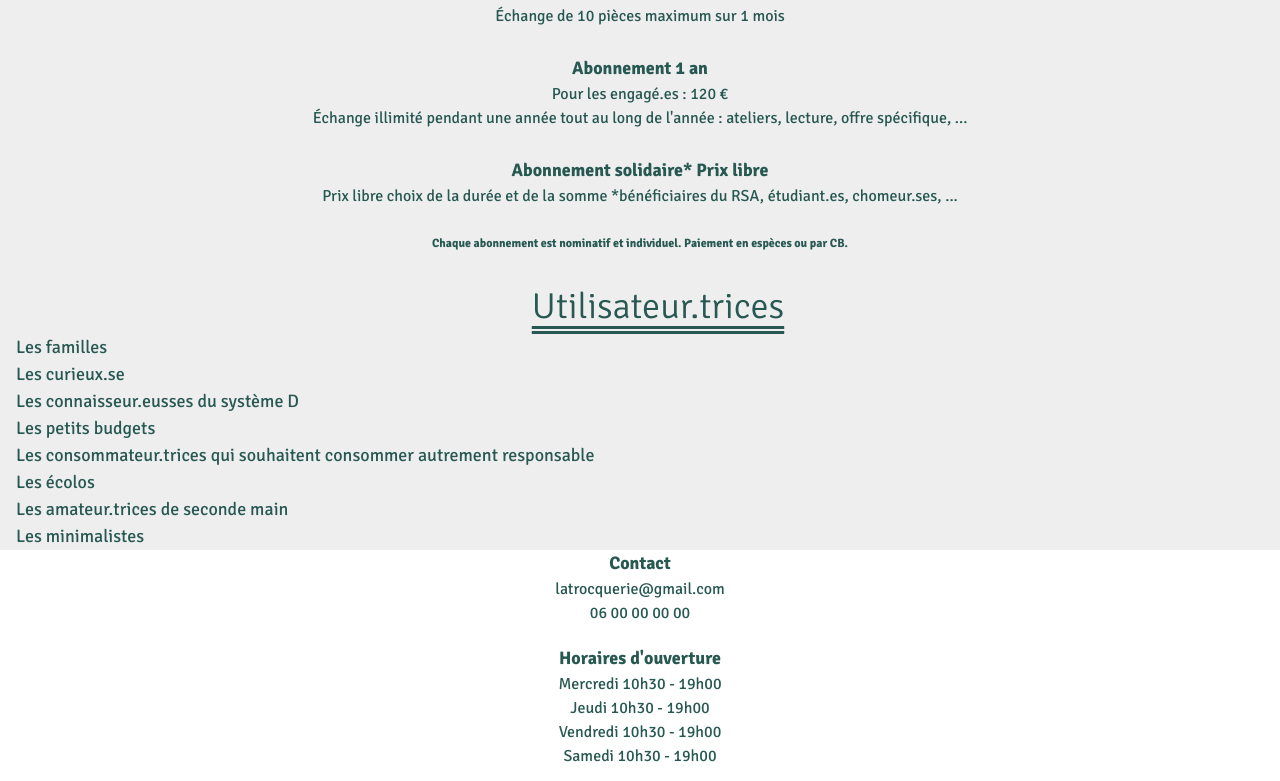
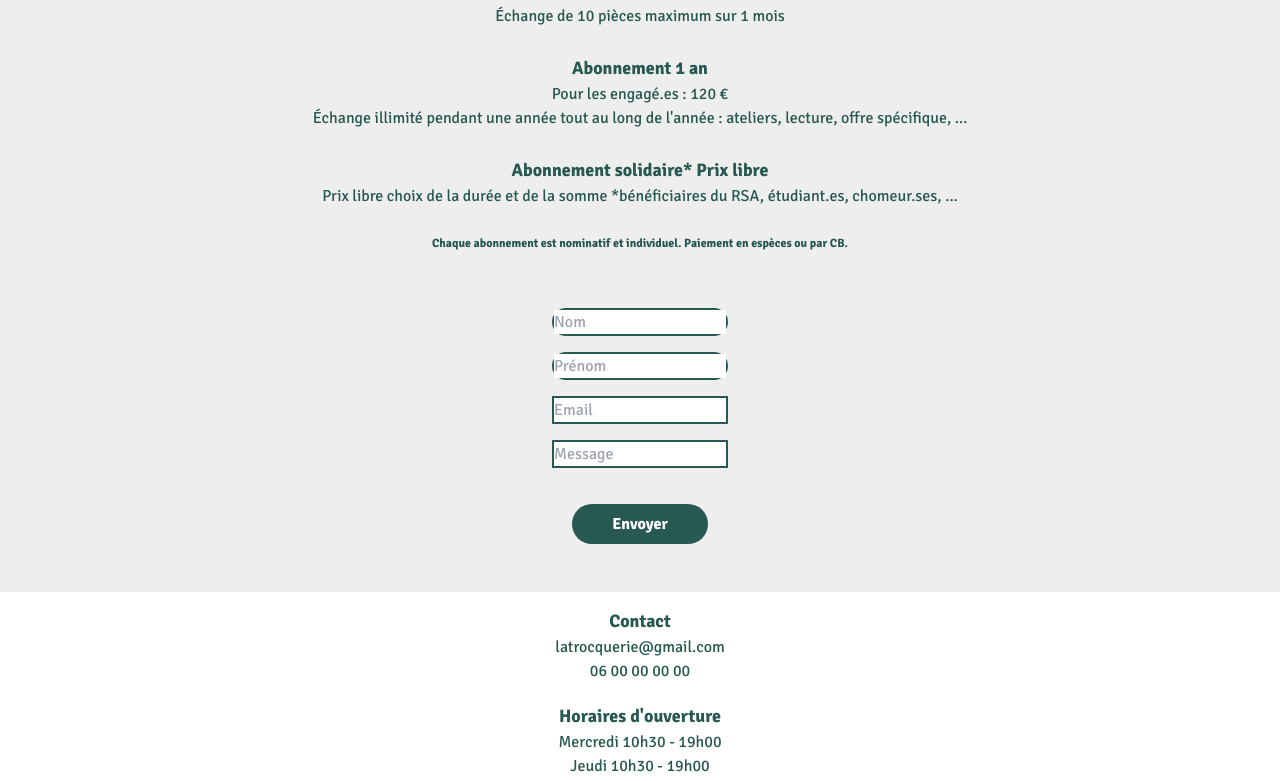
Before and after one commit to anarkhya/React-Dynamic-Components, a React (Create React App) app: page /abonnement in a window 1280 px wide. Shown: the part 425-1206 px from the top of the page. Built offline with nearby package versions, Linux system fonts and the light colour scheme.

Commit message:
ajout composant formulaire

```diff
--- a/src/components/Abonnement.jsx
+++ b/src/components/Abonnement.jsx
@@ -2,6 +2,7 @@ import React from "react";
 
 const Abonnement = ({ data }) => {
   return (
+    <>
       <div className="text-vert bg-gris_clair text-center">
         <h1 className="font-light text-h1 pt-7 underline decoration-double underline-offset-8">
           {data.title}
@@ -20,6 +21,7 @@ const Abonnement = ({ data }) => {
           ))}
         </div>
       </div>
+    </>
   );
 };
 
--- /dev/null
+++ b/src/components/Formulaire.jsx
@@ -0,0 +1,50 @@
+import React from "react";
+
+const Formulaire = () => {
+  return (
+    <div className="">
+      <div className="text-vert flex flex-col mb-4 items-center bg-gris_clair">
+        <form className="flex flex-col my-5">
+          <label
+            className="m-2 border-2 border-vert rounded-full"
+            htmlFor="nom"
+          >
+            <input
+              className=""
+              type="text"
+              name="Nom"
+              id="nom"
+              placeholder="Nom"
+            />
+          </label>
+          <label
+            className="m-2 border-vert border-2 rounded-full"
+            htmlFor="Prénom"
+          >
+            <input type="text" name="Prénom" id="Prénom" placeholder="Prénom" />
+          </label>
+          <label className="m-2 border-vert border-2" htmlFor="Email">
+            <input type="text" name="Email" id="Email" placeholder="Email" />
+          </label>
+          <label className="m-2 border-vert border-2" htmlFor="Message">
+            <input
+              type="text"
+              name="Message"
+              id="Message"
+              placeholder="Message"
+            />
+          </label>
+          <button
+            className="bg-vert hover:bg-rose hover:text-vert text-vert text-white font-bold m-7 py-2 px-4 rounded-full"
+            type="button"
+            id="button"
+          >
+            Envoyer
+          </button>
+        </form>
+      </div>
+    </div>
+  );
+};
+
+export default Formulaire;
--- a/src/data/Abonnement.jsx
+++ b/src/data/Abonnement.jsx
@@ -38,22 +38,9 @@ const AbonnementData = [
     },
   },
   {
-    component: "utilisateur",
+    component: "formulaire",
     data: {
-      titre: "Utilisateur.trices",
-      textes: [
-        {
-          detail1: "Les familles",
-          detail2: "Les curieux.se",
-          detail3: "Les connaisseur.eusses du système D",
-          detail4: "Les petits budgets",
-          detail5:
-            "Les consommateur.trices qui souhaitent consommer autrement responsable",
-          detail6: "Les écolos",
-          detail7: "Les amateur.trices de seconde main",
-          detail8: "Les minimalistes",
-        },
-      ],
+      name: "test",
     },
   },
 ];
--- a/src/pages/Pages.jsx
+++ b/src/pages/Pages.jsx
@@ -11,6 +11,7 @@ import ArticleProjet from "../components/ArticleProjet";
 import Product from "../components/Product";
 import Echanges from "../components/Echanges";
 import Objets from "../components/Objets";
+import Formulaire from "../components/Formulaire";
 // data
 import home from "../data/Home";
 import concept from "../data/Concept";
@@ -26,6 +27,7 @@ const Pages = () => {
       logo: () => <Logo data={data} />,
       footer: () => <Footer data={data} />,
       abonnement: () => <Abonnement data={data} />,
+      formulaire: () => <Formulaire data={data} />,
       utilisateur: () => <Utilisateur data={data} />,
       article: () => <Article data={data} />,
       articleProjet: () => <ArticleProjet data={data} />,
```
Lines whose indentation alone changed are shown as unchanged.
